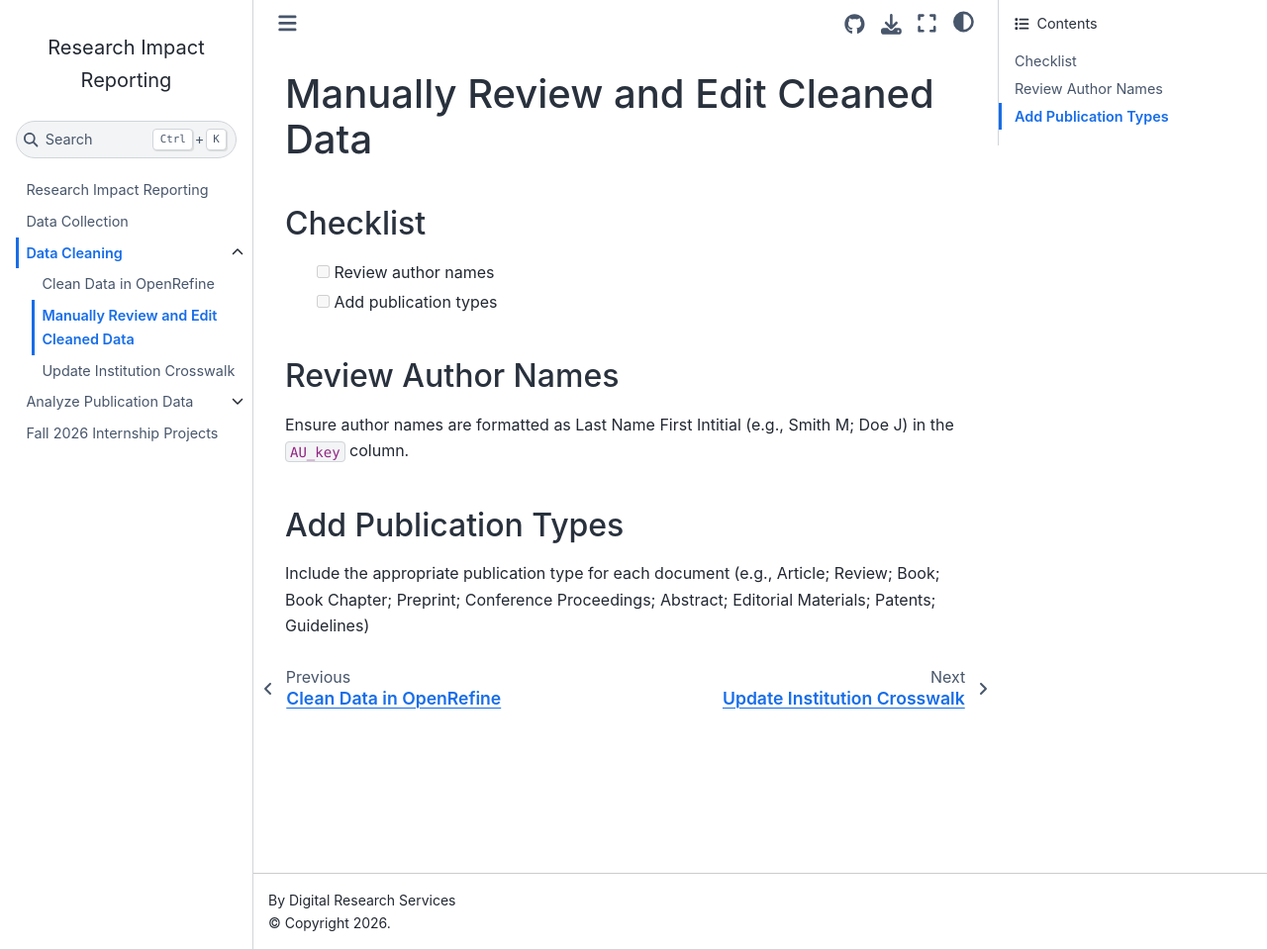
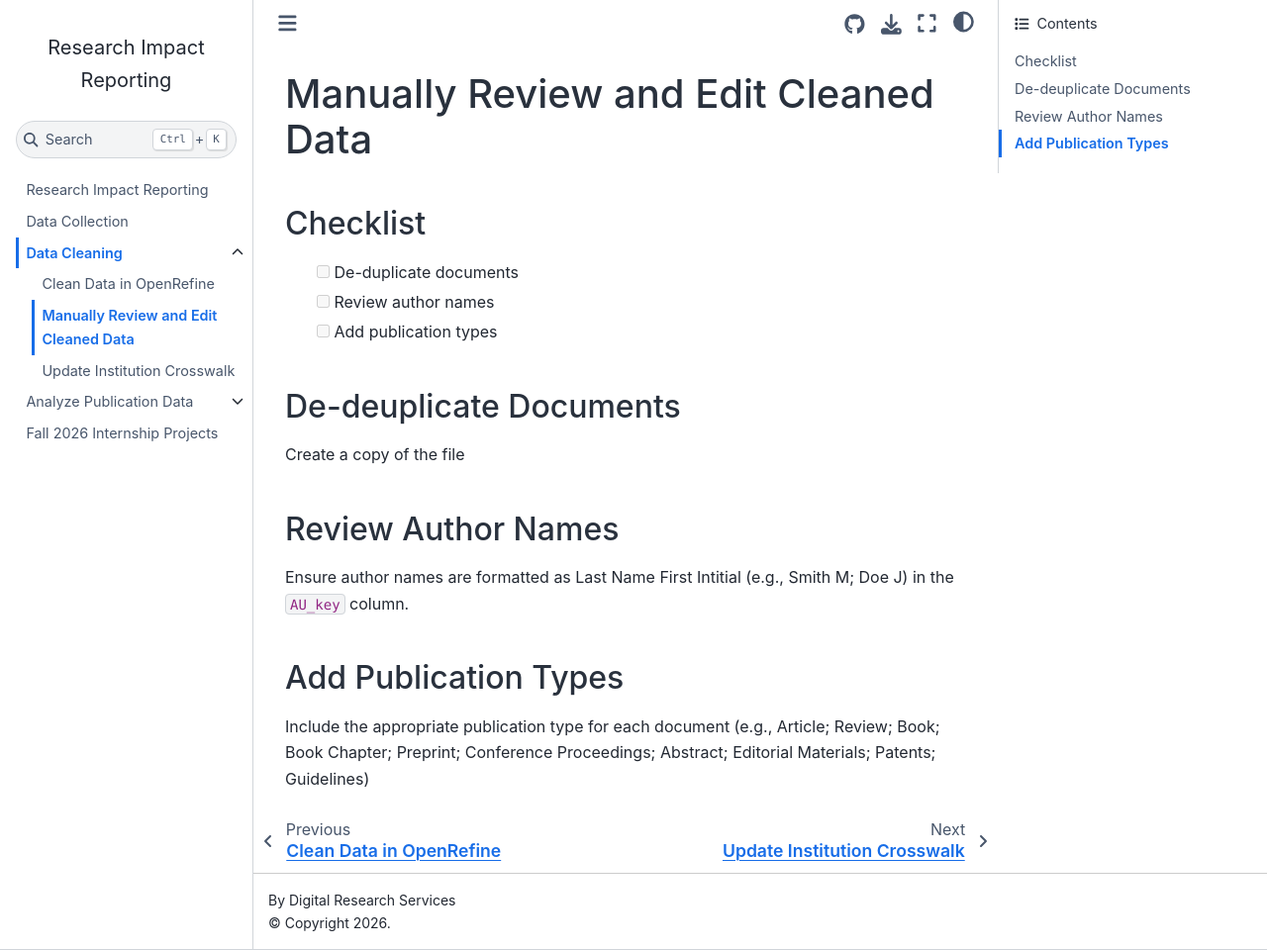
Before and after one commit to vvlooking/research-impact, a Jupyter Book: the page built from website/data-cleaning-review.md, in a window 1280 px wide and 960 px high. Shown: the whole window at 99% size. Built offline with Jupyter Book 1.0.4 settings and Sphinx 7.4.7 and the Sphinx Book theme 1.1.4, drawn with Linux system fonts in a browser that asks for light colours.

Commit message:
Update data-cleaning-review.md

```diff
--- a/website/data-cleaning-review.md
+++ b/website/data-cleaning-review.md
@@ -1,8 +1,12 @@
 # Manually Review and Edit Cleaned Data
 
 ## Checklist
+- [ ] De-duplicate documents
 - [ ] Review author names
 - [ ] Add publication types
+
+## De-deuplicate Documents
+Create a copy of the file
 
 ## Review Author Names
 Ensure author names are formatted as Last Name First Intitial (e.g., Smith M; Doe J) in the `AU_key` column.
```
